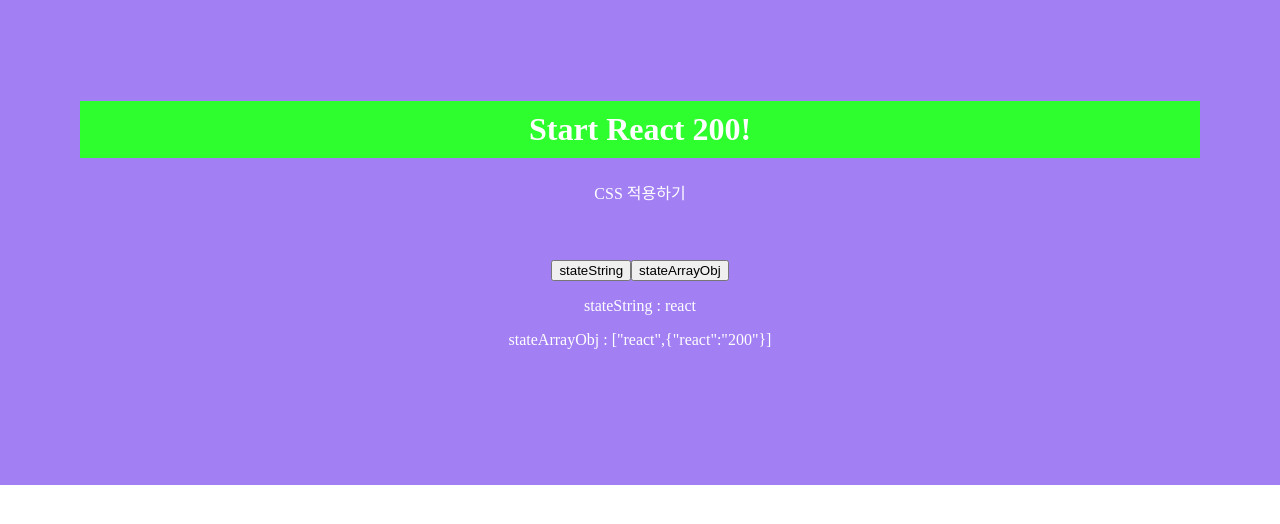
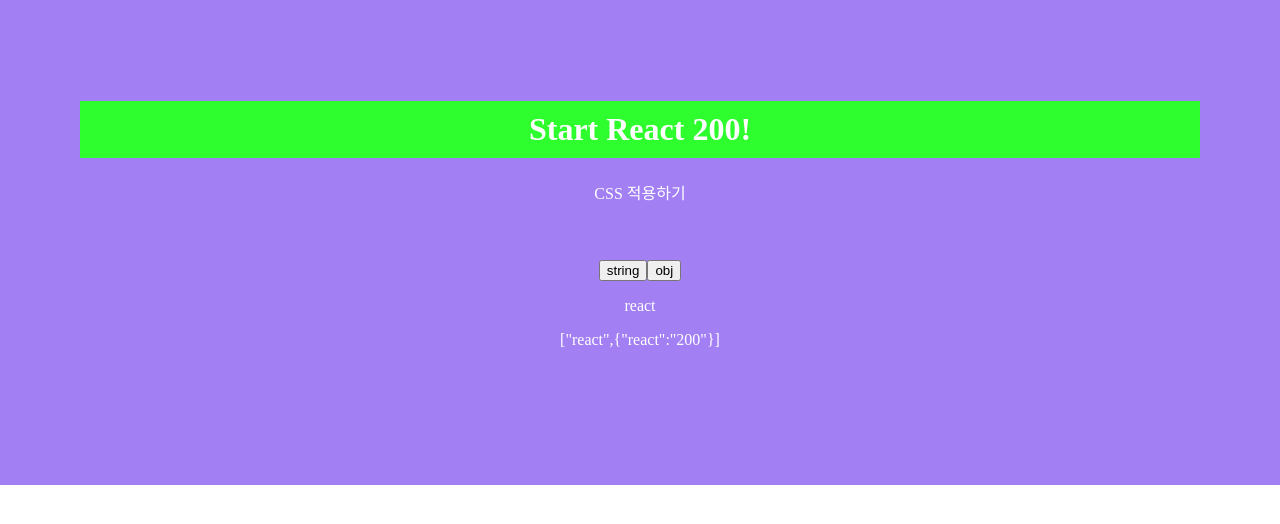
Before and after one commit to hamsuper/react200, a React (Create React App) app in the folder client/: page / in a window 1280 px wide. Shown: the top 524 px of the page. Built offline with nearby package versions, Linux system fonts and the light colour scheme.

Commit message:
[20220620] 028 PureComponent 사용하기(class형 컴포넌트)

```diff
--- a/client/src/App.js
+++ b/client/src/App.js
@@ -1,12 +1,12 @@
 import './App.css';
-import R027_ComponentClass from './R027_ComponentClass';
+import R028_PureComponentClass from './R028_PureComponentClass';
 
 function App() {
   return (
 		<div>
 			<h1>Start React 200!</h1>
 			<p>CSS 적용하기</p>
-			<R027_ComponentClass />
+			<R028_PureComponentClass />
 		</div>
   );
 }
--- /dev/null
+++ b/client/src/R028_PureComponentClass.js
@@ -0,0 +1,34 @@
+import React, { PureComponent } from 'react'
+
+export default class R028_PureComponentClass extends PureComponent {
+  constructor(props) {
+    super(props)
+    this.state = {
+      string: 'react',
+      obj: ['react', {react: '200'}]
+    }
+  }
+
+  clickButton = (type) => {
+    if (type === 'string') {
+      this.setState({string:'react'})
+    } else {
+      this.setState({ obj: ['react', { react: '200' }] });
+    }
+  }
+  render() {
+    console.log('렌더링됨')
+    return (
+		<div>
+			<button type="button" onClick={(e) => this.clickButton('string')}>
+				string
+			</button>
+			<button type="button" onClick={(e) => this.clickButton('obj')}>
+				obj
+			</button>
+			<p>{this.state.string}</p>
+			<p>{JSON.stringify(this.state.obj)}</p>
+		</div>
+	);
+  }
+}
```
